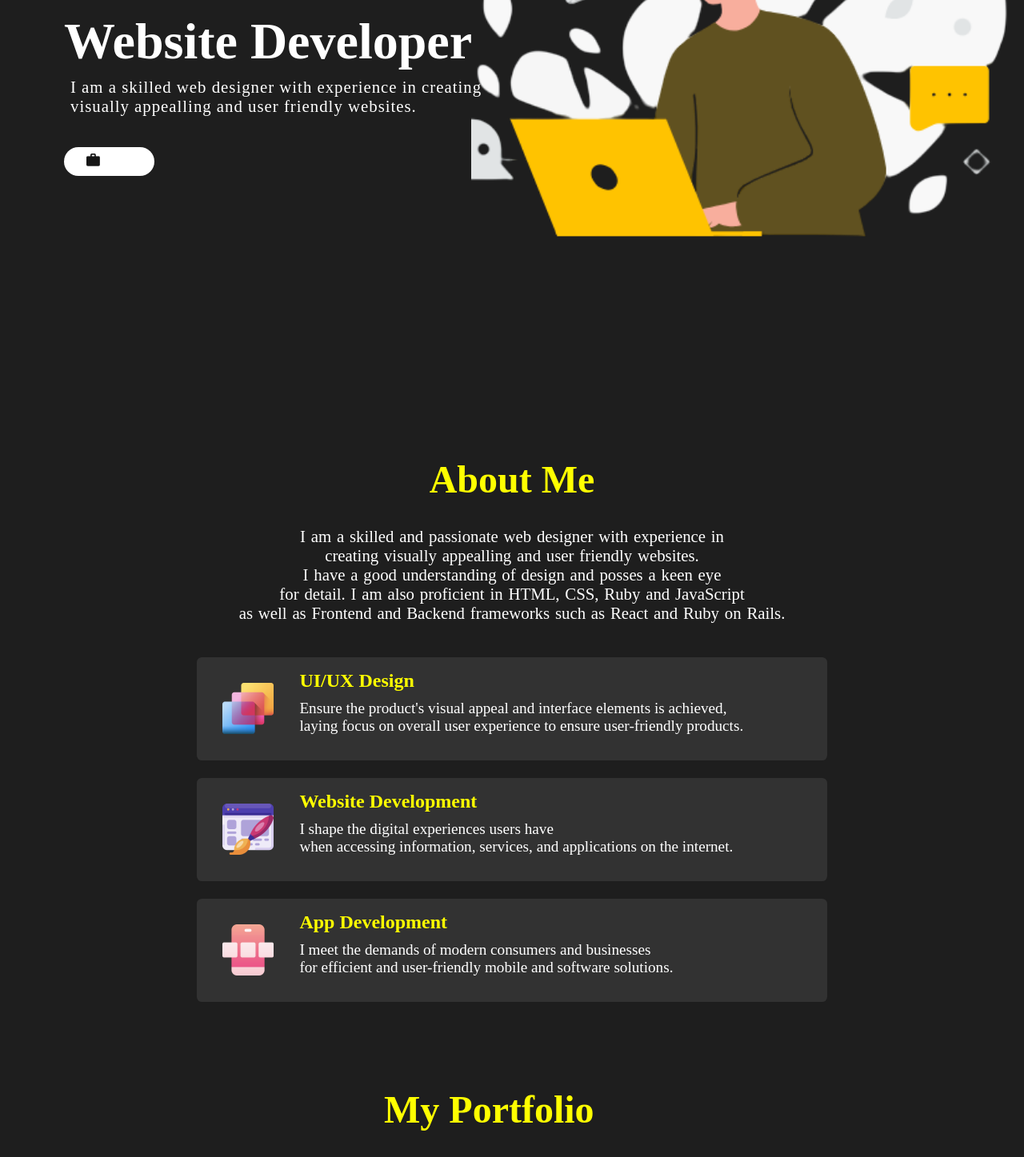
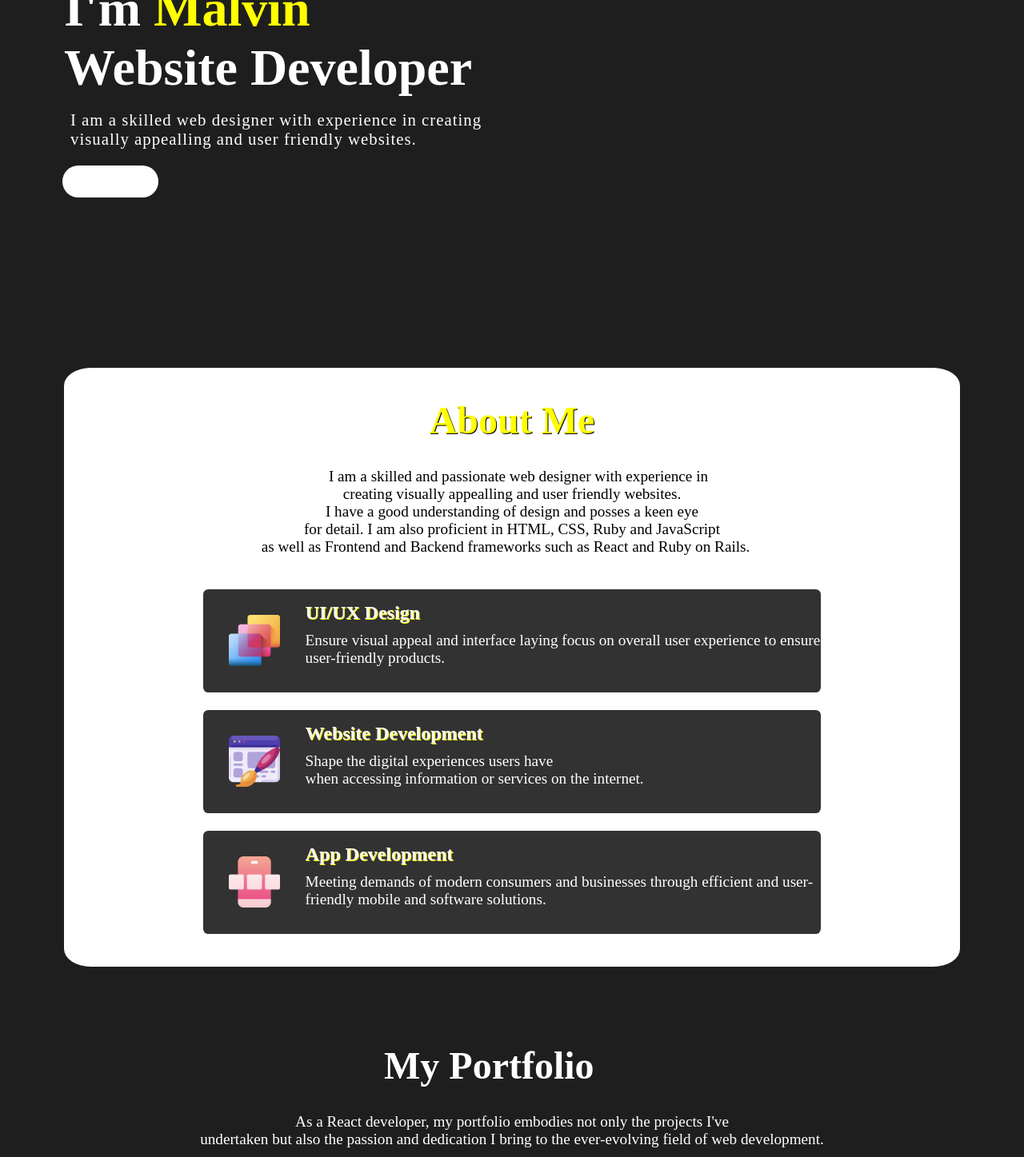
Before and after one commit to Malvino-creator/portfolio, a React (Create React App) app: page / in a window 1280 px wide. Shown: the part 500-1947 px from the top of the page at 80% size. Built offline with nearby package versions, Linux system fonts and the light colour scheme.

Commit message:
fix(Debugging): App.js

```diff
--- a/src/components/Contacts/contact.css
+++ b/src/components/Contacts/contact.css
@@ -9,19 +9,26 @@
     align-items: center;
     justify-content: center;
     padding-bottom: 8rem;
+    padding-top: 8rem
 }
 .form-container{
     background-color: beige;
     border-radius: 2rem;
-    box-shadow: 3px 7px 7px 3px grey;
+    padding-top: -2rem;
+
 }
 .contactPageTitle{
     font-size: 3rem;
     margin-bottom: 1rem;
-    color: yellow;
+    color: black;
+    text-shadow: 1px 1px 1px;
+    font-style: italic;
+    padding-top: 4rem;
 }
 .contactPageParag{
     font-size: 1.3rem;
+    color: black;
+    padding-top: -2rem;
 }
 .clientDescription{
     font-size: 1.3rem;
@@ -64,11 +71,13 @@
 
 }
 .submitBtn{
-    background: white;
+    background: yellow;
     border: none;
     margin: 2rem;
-    padding: 0.8rem 3rem;
+    padding: 0.5rem 2rem;
     border-radius: 1rem;
+    font-size: 1em;
+    justify-content: center;
 }
 .link{
     object-fit: cover;
--- a/src/components/Contacts/contact.js
+++ b/src/components/Contacts/contact.js
@@ -7,12 +7,11 @@ function contact() {
   return (
     <section id="contactPage">
       <div id="contact">
-        <h1 className="contactPageTitle">Let's Chat </h1>
+        <div className="form-container">
+        <h1 className="contactPageTitle">Let's Chat! </h1>
         <span className="contactPageParag">
-          Please fill out the form below to discuss work prospects, critic or
-          consult.
+          Please fill out the form below to leave a comment.
         </span>
-        <div className="form-container">
         <form className="contactForm">
           <input type="text" placeholder="Your Name" className="name" />
           <input type="email" placeholder="Your Email" className="email" />
--- a/src/components/Footer/footer.css
+++ b/src/components/Footer/footer.css
@@ -3,7 +3,8 @@
 .footer {
     background-color: yellow;
     color: black;
-    padding: 20px 0;
+    padding: 30px 0;
+
   }
 
   .footer p {
@@ -36,11 +37,6 @@
   }
 
   a {
-  background-image: linear-gradient(
-    to right,
-    yellow 50%,
-    yellow 50%
-  );
   background-size: 200% 100%;
   background-position: -100%;
   display: inline-block;
--- a/src/components/Intro/intro.css
+++ b/src/components/Intro/intro.css
@@ -35,23 +35,33 @@
 .introParag{
     font-size: 1.3rem;
     font-weight: 300;
-    padding-top: 1vh;
+    padding-top: 2vh;
     padding-left: 1vh;
     padding: -1rem;
     letter-spacing: 1px;
 }
 .btn{
     background: white;
-    margin: 1.rem ;
+    color: black;
+    margin: -0.1rem ;
     padding: 0.5rem 1.5rem;
+    padding-right: 2rem;
+    padding-bottom: 1rem;
+    margin-top: 1rem;
     border-radius: 3rem;
+    box-sizing: border-box;
+    position: absolute;
+    top: 50%;
     border: none;
-    padding-right: 2vh;
-    padding-left: 3vh;
-}
-.btnImg{
-    object-fit: cover;
-    margin: 0 0.25rem;
-    height: 1rem;
+    min-height:30px;
+    min-width: 120px;
 
 }
+.btn :hover{
+    background-color:yellow;
+      transition: 0.8s;
+      cursor: pointer;
+}
+.btn :active{
+    background-color: #ffbf00;
+}
--- a/src/components/Intro/intro.js
+++ b/src/components/Intro/intro.js
@@ -1,7 +1,6 @@
 import React from "react";
 import "./intro.css";
-import bg from "../../assets/image.png";
-import btnImg from "../../assets/hireme.png"
+// import bg from "../../assets/image.png";
 import {Link} from "react-scroll";
 
 function intro() {
@@ -14,9 +13,9 @@ function intro() {
         </span>
         <p className="introParag"> I am a skilled web designer with experience in creating<br/>
         visually appealling and user friendly websites. </p>
-        <Link><button className="btn"><img src={btnImg} alt="hireme" className="btnImg" /> Hire Me </button></Link>
+        <Link><button type="button" className="btn"> Portfolio </button></Link>
       </div>
-      <img src={bg} alt="profile" className="bg" />
+
     </section>
   );
 }
--- a/src/components/Navbar/navbar.css
+++ b/src/components/Navbar/navbar.css
@@ -19,19 +19,18 @@
     height: 10rem;
     object-fit: cover;
 }
-
 .desktopMenuListItem{
     margin: 1rem;
     cursor:pointer;
-    font-size: large;
+    font-size: 100%;
     font-weight: bold;
+    color: white;
+    text-decoration: azure;
 }
 .desktopMenuListItem:hover{
-    color: yellow;
     padding-bottom: 0.5rem;
-    border-bottom: 1px solid yellow;
+    border-bottom: 1.7px solid white;
 }
-
 .desktopMenuImg{
     object-fit: cover;
     height: 1rem;
--- a/src/components/Navbar/navbar.js
+++ b/src/components/Navbar/navbar.js
@@ -8,7 +8,7 @@ function navbar() {
   return (
     <nav className="navbar">
       <img src={logo} alt="logo" className="logo" />
-      <div className="desktopMenu">
+      <div className="desktopMenuList">
         <Link className="desktopMenuListItem">Home</Link>
         <Link className="desktopMenuListItem">About</Link>
         <Link className="desktopMenuListItem">Portfolio</Link>
--- a/src/components/Skills/skill.css
+++ b/src/components/Skills/skill.css
@@ -1,7 +1,7 @@
 #skills{
     overflow: hidden;
-    width: 100vw;
-    max-width: 65rem;
+    width: 90vw;
+    max-width: 70rem;
     margin: 0;
     display: flex;
     flex-direction: column;
@@ -9,26 +9,37 @@
     text-align: center;
     justify-content: center;
     margin: 0 auto;
-    padding-top: 5%;
+    padding-top: 3%;
+    background: white;
+    border-radius: 3%;
+}
+.skill-text{
+    color: black;
+    justify-content: center;
 }
 .skillTitle{
     font-size: 3rem;
-    font-weight: 700;
-    padding-top: 3rem;
+    font-weight: 900;
+    padding-top: -6rem;
     margin-bottom: 2rem;
     color: yellow;
+    text-shadow: 1px 1px black;
+
 }
 .skillDescription{
-    font-weight: 400;
+    font-weight: black;
+    font-size: large;
     max-width: 60rem;
-    padding: 0 3rem;
-    font-size: 1.3rem;
-    word-spacing: 0.1rem;
+    padding: 0 1rem;
+    font-size: 1.2rem;
+    padding-top: 1.7rem;
+    padding-bottom: 3rem;
+
 
 }
 .skillBars{
-    margin: 1.3rem;
-    max-width: 80%;
+    margin: 1.2rem;
+    max-width: 73%;
     text-align: left;
     width: 100vw;
     border-radius: 0.3rem;
@@ -51,8 +62,10 @@ padding-bottom: 2rem;
     padding-top: 1rem;
 }
 .skillBar h2{
-    color: yellow;
+    color: whitesmoke;
     padding-bottom: 0.6rem;
+    justify-content: center;
+    text-shadow: 1px 1px yellow;
 }
 .skillBarText>p{
     font-weight: 300;
--- a/src/components/Skills/skill.js
+++ b/src/components/Skills/skill.js
@@ -8,6 +8,7 @@ function skill() {
   return (
     <section id="skills">
       <span className="skillTitle"> About Me </span>
+      <div className="skill-text">
       <span className="skillDescription">
         I am a skilled and passionate web designer with experience in
         <br />
@@ -19,14 +20,15 @@ function skill() {
         as well as Frontend and Backend frameworks such as React and Ruby on
         Rails.
       </span>
+      </div>
       <div className="skillBars">
         <div className="skillBar">
           <img src={UIDesign} alt="uidesign" className="skillBarImg"></img>
           <div className="skillBarText">
             <h2>UI/UX Design</h2>
             <p>
-              Ensure the product's visual appeal and interface elements is
-              achieved, <br /> laying focus on overall user experience to ensure user-friendly products.
+              Ensure visual appeal and interface
+           laying focus on overall user experience to ensure user-friendly products.
             </p>
           </div>
         </div>
@@ -35,10 +37,10 @@ function skill() {
           <div className="skillBarText">
             <h2> Website Development</h2>
             <p>
-              I shape the digital experiences users
+              Shape the digital experiences users
               have
               <br />
-              when accessing information, services, and applications on the
+              when accessing information or services on the
               internet.
             </p>
           </div>
@@ -48,10 +50,8 @@ function skill() {
           <div className="skillBarText">
             <h2>App Development</h2>
             <p>
-              I meet the demands of modern consumers and
-              businesses
-              <br />
-              for efficient and user-friendly mobile and software solutions.
+              Meeting demands of modern consumers and
+              businesses through efficient and user-friendly mobile and software solutions.
             </p>
           </div>
         </div>
--- a/src/components/Works/works.css
+++ b/src/components/Works/works.css
@@ -12,11 +12,11 @@
     margin: 1rem 0;
     font-size: 3rem;
     padding-left: 30rem;
-    padding-top: 3rem;
-    color: yellow;
+    padding-top: 5rem;
+    color: white;
 }
 .workParag{
-    font-size: large;
+    font-size: 1.2rem;
     padding: 0rem 1rem;
     text-align: center;
     justify-content: center;
```
